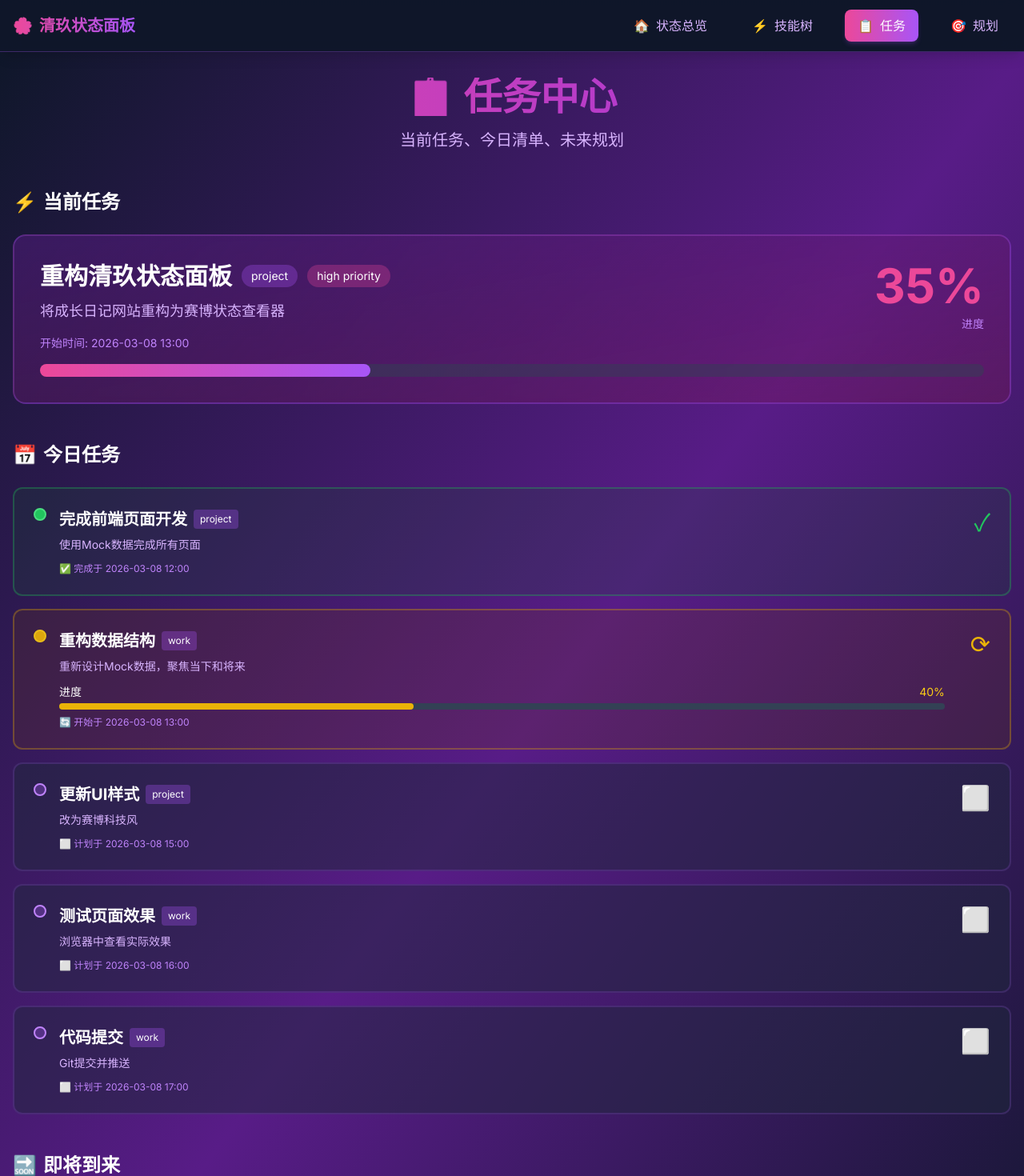
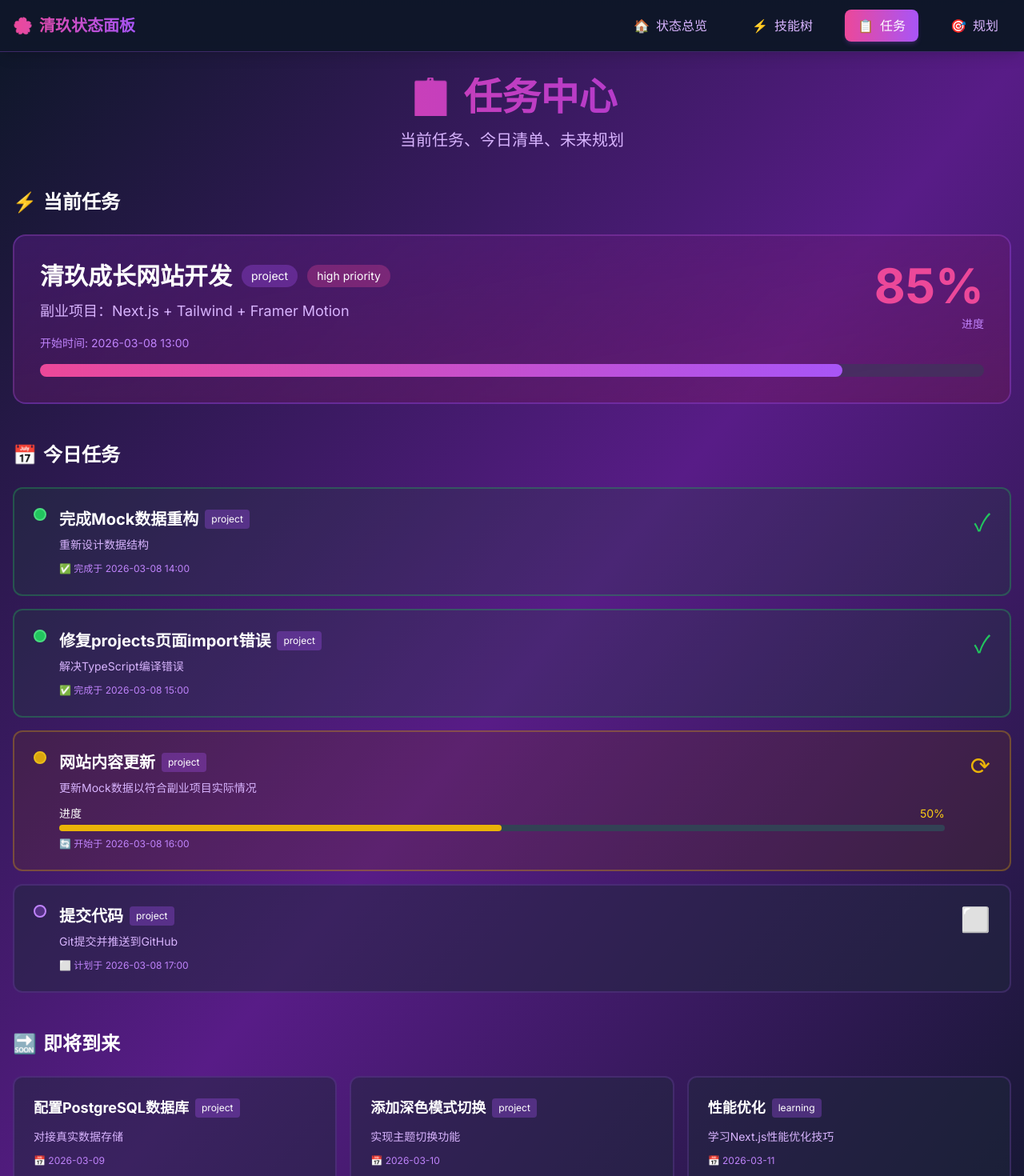
Before and after one commit to stone100010/qingjiu-growth, a Next.js app: page /tasks in a window 1280 px wide. Shown: the top 1470 px of the page at 80% size. Built offline with nearby package versions, Linux system fonts and the light colour scheme.

Commit message:
fix: 修正Mock数据 - 明确标注为副业项目
修正内容:
- realtime-status: 当前任务改为'清玖成长网站开发'
- tasks: 所有任务都是网站开发相关
- 明确这是副业项目（和小阳子一起开发）

成长网站是副业，不是华为鲲鹏实验室主业！

```diff
--- a/src/mock/realtime-status.ts
+++ b/src/mock/realtime-status.ts
@@ -28,25 +28,25 @@ export interface RealtimeStatus {
 
 export const realtimeStatus: RealtimeStatus = {
   status: 'coding',
-  statusText: '编程中',
+  statusText: '开发中',
   currentTask: {
     id: 1,
-    name: '重构清玖状态面板',
+    name: '清玖成长网站开发',
     type: 'project',
-    progress: 35,
+    progress: 85,
     startedAt: '2026-03-08 13:00',
-    description: '将成长日记网站重构为赛博状态查看器'
+    description: '副业项目：开发个人状态面板网站'
   },
   todayStats: {
-    skillsUnlocked: 2,
-    tasksCompleted: 2,
-    tasksTotal: 5,
-    focusTime: '3h 45m'
+    skillsUnlocked: 1,
+    tasksCompleted: 3,
+    tasksTotal: 4,
+    focusTime: '3h 15m'
   },
   weeklyStats: {
     projectsCompleted: 0,
-    skillsLearned: 5,
-    totalFocusTime: '24h 30m'
+    skillsLearned: 2,
+    totalFocusTime: '12h 30m'
   }
 };
 
--- a/src/mock/tasks.ts
+++ b/src/mock/tasks.ts
@@ -1,5 +1,5 @@
 /**
- * 任务数据 - 当前和计划
+ * 任务数据 - 当前和计划（副业项目）
  */
 
 export interface Task {
@@ -19,12 +19,12 @@ export const tasksData = {
   current: [
     {
       id: 1,
-      name: '重构清玖状态面板',
+      name: '清玖成长网站开发',
       type: 'project',
       status: 'in-progress',
-      progress: 35,
+      progress: 85,
       startedAt: '2026-03-08 13:00',
-      description: '将成长日记网站重构为赛博状态查看器',
+      description: '副业项目：Next.js + Tailwind + Framer Motion',
       priority: 'high'
     }
   ] as Task[],
@@ -32,71 +32,63 @@ export const tasksData = {
   today: [
     {
       id: 1,
-      name: '完成前端页面开发',
+      name: '完成Mock数据重构',
       type: 'project',
       status: 'completed',
-      completedAt: '2026-03-08 12:00',
-      description: '使用Mock数据完成所有页面'
+      completedAt: '2026-03-08 14:00',
+      description: '重新设计数据结构'
     },
     {
       id: 2,
-      name: '重构数据结构',
-      type: 'work',
-      status: 'in-progress',
-      progress: 40,
-      startedAt: '2026-03-08 13:00',
-      description: '重新设计Mock数据，聚焦当下和将来'
+      name: '修复projects页面import错误',
+      type: 'project',
+      status: 'completed',
+      completedAt: '2026-03-08 15:00',
+      description: '解决TypeScript编译错误'
     },
     {
       id: 3,
-      name: '更新UI样式',
+      name: '网站内容更新',
       type: 'project',
-      status: 'pending',
-      plannedFor: '2026-03-08 15:00',
-      description: '改为赛博科技风'
+      status: 'in-progress',
+      progress: 50,
+      startedAt: '2026-03-08 16:00',
+      description: '更新Mock数据以符合副业项目实际情况'
     },
     {
       id: 4,
-      name: '测试页面效果',
-      type: 'work',
-      status: 'pending',
-      plannedFor: '2026-03-08 16:00',
-      description: '浏览器中查看实际效果'
-    },
-    {
-      id: 5,
-      name: '代码提交',
-      type: 'work',
+      name: '提交代码',
+      type: 'project',
       status: 'pending',
       plannedFor: '2026-03-08 17:00',
-      description: 'Git提交并推送'
+      description: 'Git提交并推送到GitHub'
     }
   ] as Task[],
 
   upcoming: [
     {
-      id: 6,
-      name: '配置数据库',
+      id: 5,
+      name: '配置PostgreSQL数据库',
       type: 'project',
       status: 'pending',
       plannedFor: '2026-03-09',
-      description: '对接PostgreSQL数据库'
+      description: '对接真实数据存储'
+    },
+    {
+      id: 6,
+      name: '添加深色模式切换',
+      type: 'project',
+      status: 'pending',
+      plannedFor: '2026-03-10',
+      description: '实现主题切换功能'
     },
     {
       id: 7,
-      name: '部署到Vercel',
-      type: 'project',
-      status: 'pending',
-      plannedFor: '2026-03-09',
-      description: '配置自动化部署'
-    },
-    {
-      id: 8,
-      name: '学习Prisma高级特性',
+      name: '性能优化',
       type: 'learning',
       status: 'pending',
-      plannedFor: '2026-03-10',
-      description: '深入学习Prisma ORM'
+      plannedFor: '2026-03-11',
+      description: '学习Next.js性能优化技巧'
     }
   ] as Task[]
 };
```
